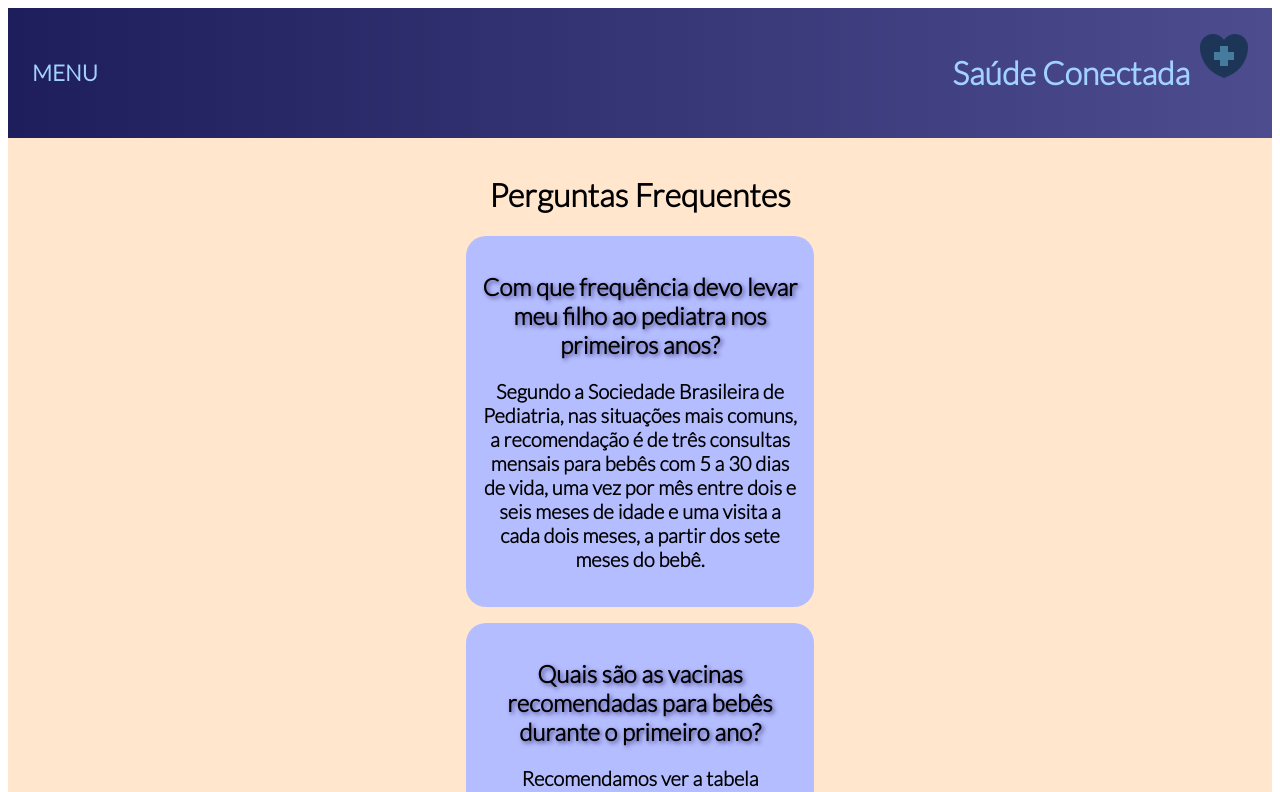
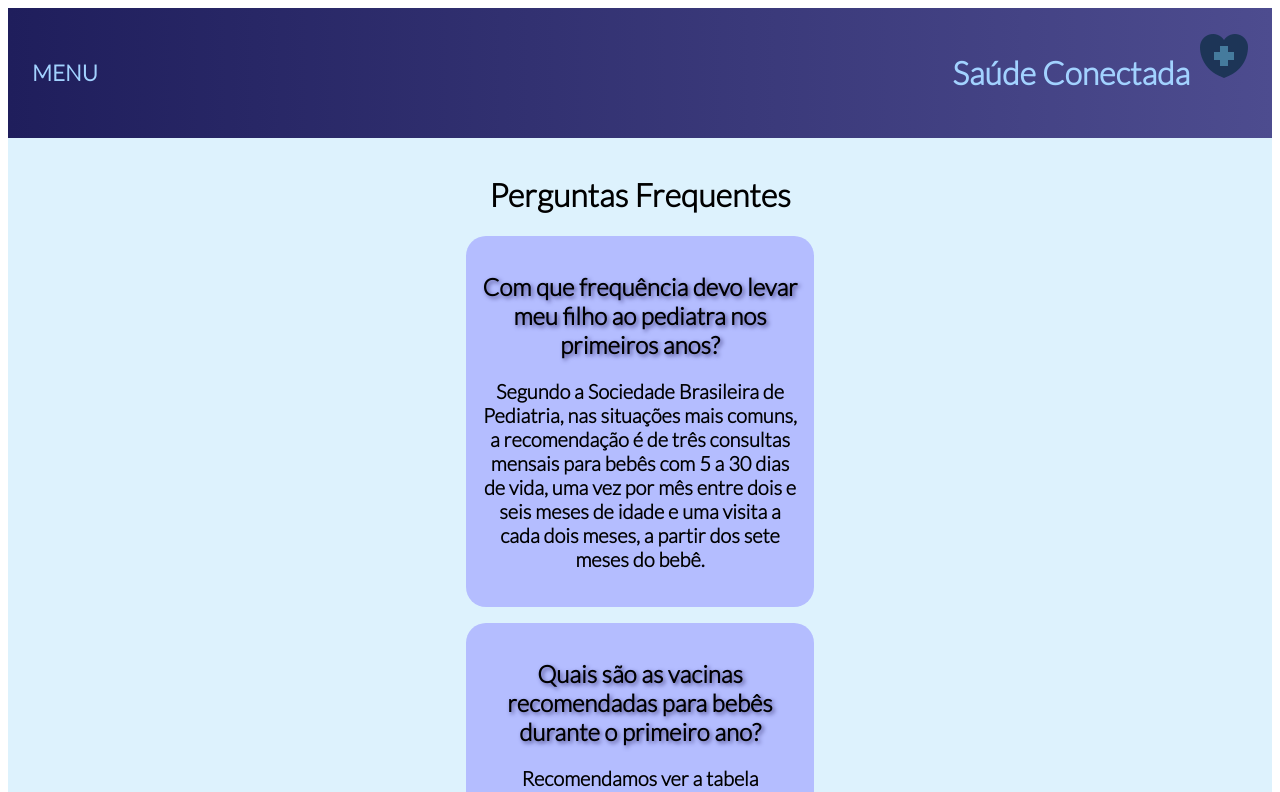
Before and after one commit to DaniloMendonca08/GS-Saude-Conectada, a Next.js app: page /faq in a window 1280 px wide. Shown: the top 792 px of the page. Built offline with nearby package versions, Linux system fonts and the light colour scheme.

Commit message:
added-background-color

```diff
--- a/src/app/components/BodyFaq/BodyFaq.style.ts
+++ b/src/app/components/BodyFaq/BodyFaq.style.ts
@@ -2,7 +2,7 @@ import { colors } from "@/styles/colors";
 import styled from "styled-components";
 
 export const DivContainer = styled.div`
-    background-color: ${colors.primary.cream};
+    background-color: ${colors.primary.lightBlue};
     text-align: center;
     padding: 2vh 0;
 `
```
